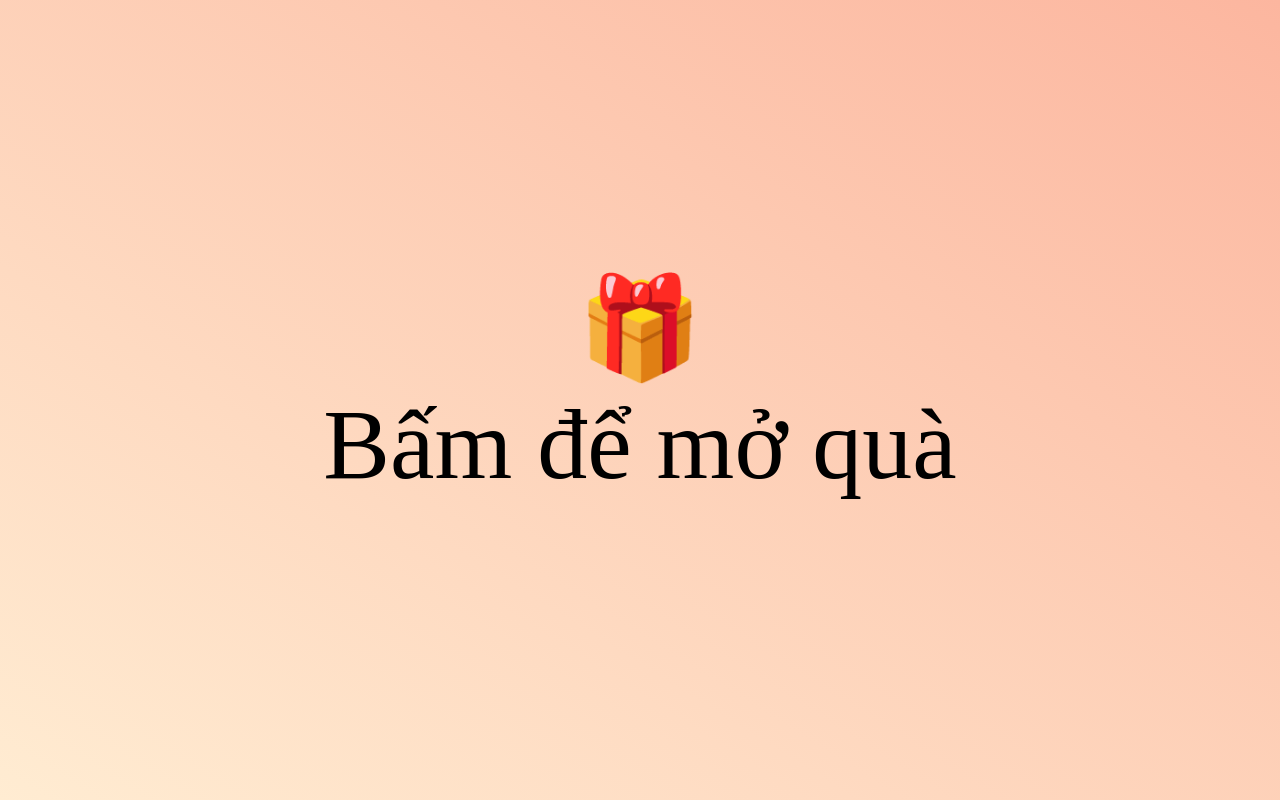
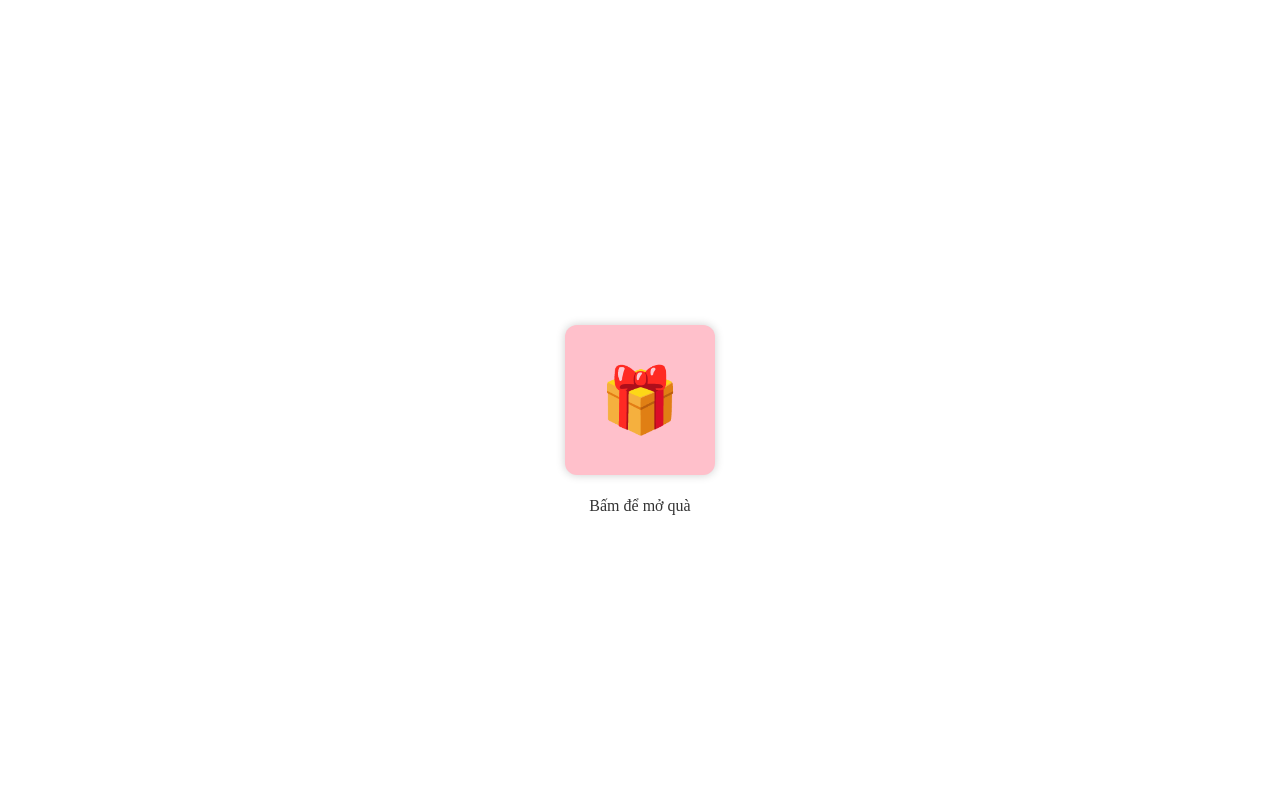
Before and after one commit to Tuancoder117/HappyBirthDay, a plain HTML site: page index.html in a window 1280 px wide. Drawn offline with nearby package versions, Linux system fonts and the light colour scheme; a web font is replaced by a local one.

Commit message:
Update style.css repon

```diff
--- a/style.css
+++ b/style.css
@@ -802,7 +802,7 @@ body {
       width: 20vw;
       max-width: 180px;
       min-width: 100px;
-  z-index: 9999;
+      z-index: 100;
       transition: all 0.3s ease;
     }
 
@@ -1051,39 +1051,58 @@ margin-right: 20px;
     transform: translateX(-100%);
   }
 }
+    /* Hộp quà */
     #gift-screen {
       position: fixed;
-  inset: 0;
-  background: linear-gradient(to top right, #ffecd2, #fcb69f);
+      top: 0;
+      left: 0;
+      width: 100vw;
+      height: 100vh;
+      background-color: white;
       display: flex;
+      justify-content: center;
       align-items: center;
-  justify-content: center;
+      z-index: 9999;
       flex-direction: column;
-  z-index: 9999;
     }
 
     .gift-box {
-  font-size: 100px;
+      position: relative;
+      width: 150px;
+      height: 150px;
+      background-color: pink;
+      font-size: 4rem;
+      display: flex;
+      justify-content: center;
+      align-items: center;
       cursor: pointer;
-  text-align: center;
-  animation: bounce 2s infinite;
-  user-select: none;
+      border-radius: 12px;
+      box-shadow: 0 0 10px rgba(0,0,0,0.2);
+      transition: transform 0.3s;
     }
 
-@keyframes bounce {
-  0%, 100% { transform: translateY(0); }
-  50% { transform: translateY(-15px); }
-}
-.fade-out {
-  animation: fadeOut 1.5s forwards;
-}
-@keyframes fadeOut {
-  to {
-    opacity: 0;
-  }
+    .gift-box:hover {
+      transform: scale(1.05);
     }
 
+    .gift-box p {
+      position: absolute;
+      bottom: -40px;
+      font-size: 16px;
+      color: #333;
+    }
+
+    .ribbon {
+      position: absolute;
+      top: -15px;
+      left: 50%;
+      transform: translateX(-50%);
+      font-size: 2rem;
+    }
+
+    /* Nội dung chính */
     #main-content {
+      display: none;
       position: relative;
-  overflow: hidden;
+      padding: 20px;
     }
```
Lines whose indentation alone changed are shown as unchanged.
